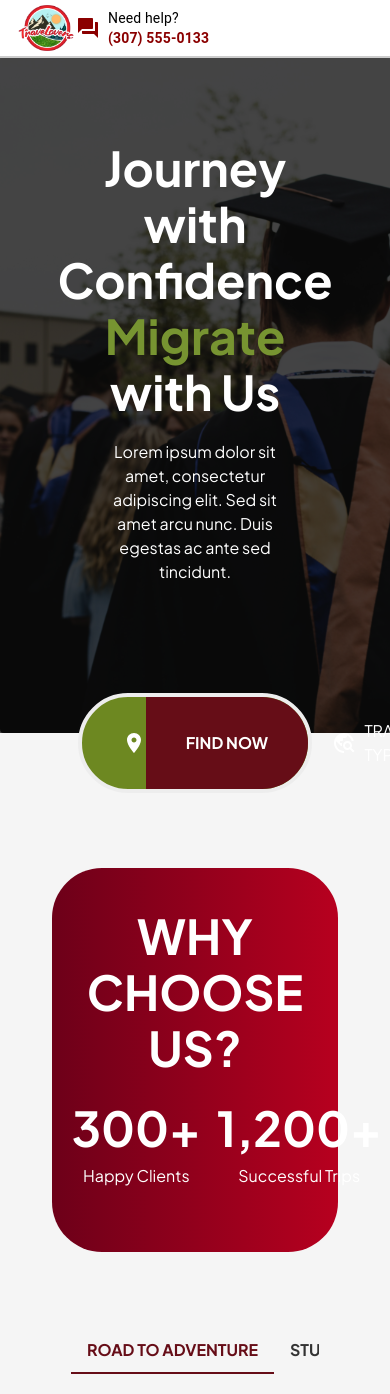
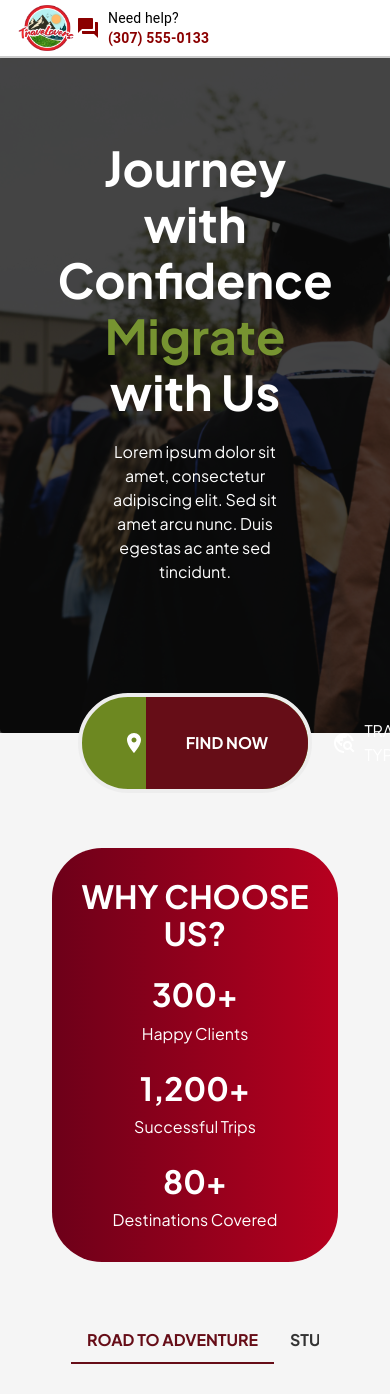
Before and after one commit to AhmedRohan98/Travelovers, a Next.js app: page / in a window 390 px wide. Shown: the top 1394 px of the page. Built offline with nearby package versions, Linux system fonts and the light colour scheme; grey boxes are pictures that could not be loaded.

Commit message:
feat: improve responsiveness in WhyChooseUs component with dynamic styles and layout adjustments

```diff
--- a/src/components/WhyChooseUs.tsx
+++ b/src/components/WhyChooseUs.tsx
@@ -1,7 +1,7 @@
 "use client";
 
 import { useEffect, useState } from "react";
-import { Box, Stack, Typography } from "@mui/material";
+import { Box, Stack, Typography, useTheme, useMediaQuery } from "@mui/material";
 
 const WhyChooseUs = () => {
   const counters = [
@@ -13,26 +13,45 @@ const WhyChooseUs = () => {
   return (
     <Box
       sx={{
-        width: "80%",
+        width: "100%",
+        maxWidth: "80%",
         background: "linear-gradient(to right, #6D0019, #B7001F)",
         borderRadius: "50px",
         color: "white",
         textAlign: "center",
-        padding: "40px 20px",
-        margin: "50px auto",
+        padding: { xs: "30px 15px", sm: "40px 20px" },
+        margin: { xs: "30px auto", sm: "50px auto" },
       }}
     >
       {/* Heading */}
-      <Typography variant="h1" fontWeight="bold">
+      <Typography
+        variant="h1"
+        fontWeight="bold"
+        sx={{
+          fontSize: { xs: "2rem", sm: "3rem", md: "4rem" },
+        }}
+      >
         WHY CHOOSE US?
       </Typography>
 
       {/* Counter Stats */}
-      <Stack direction="row" spacing={2} justifyContent="space-evenly" mt={3}>
+      <Stack
+        direction={{ xs: "column", sm: "row" }}
+        spacing={{ xs: 3, sm: 2 }}
+        justifyContent="space-evenly"
+        alignItems="center"
+        mt={3}
+      >
         {counters.map((counter, index) => (
           <Stack key={index} textAlign="center">
             <AnimatedCounter target={counter.target} />
-            <Typography variant="body1" mt={1}>
+            <Typography
+              variant="body1"
+              mt={1}
+              sx={{
+                fontSize: { xs: "1rem", sm: "1.2rem" },
+              }}
+            >
               {counter.label}
             </Typography>
           </Stack>
@@ -42,8 +61,10 @@ const WhyChooseUs = () => {
   );
 };
 
-const AnimatedCounter = ({ target }: { target: number; suffix?: string }) => {
+const AnimatedCounter = ({ target }: { target: number }) => {
   const [count, setCount] = useState(0);
+  const theme = useTheme();
+  const isSmallScreen = useMediaQuery(theme.breakpoints.down("sm"));
 
   useEffect(() => {
     let current = 0;
@@ -61,7 +82,13 @@ const AnimatedCounter = ({ target }: { target: number; suffix?: string }) => {
   }, [target]);
 
   return (
-    <Typography variant="h3" fontWeight="bold">
+    <Typography
+      variant="h3"
+      fontWeight="bold"
+      sx={{
+        fontSize: isSmallScreen ? "2rem" : "3rem",
+      }}
+    >
       {count.toLocaleString()}+
     </Typography>
   );
```
